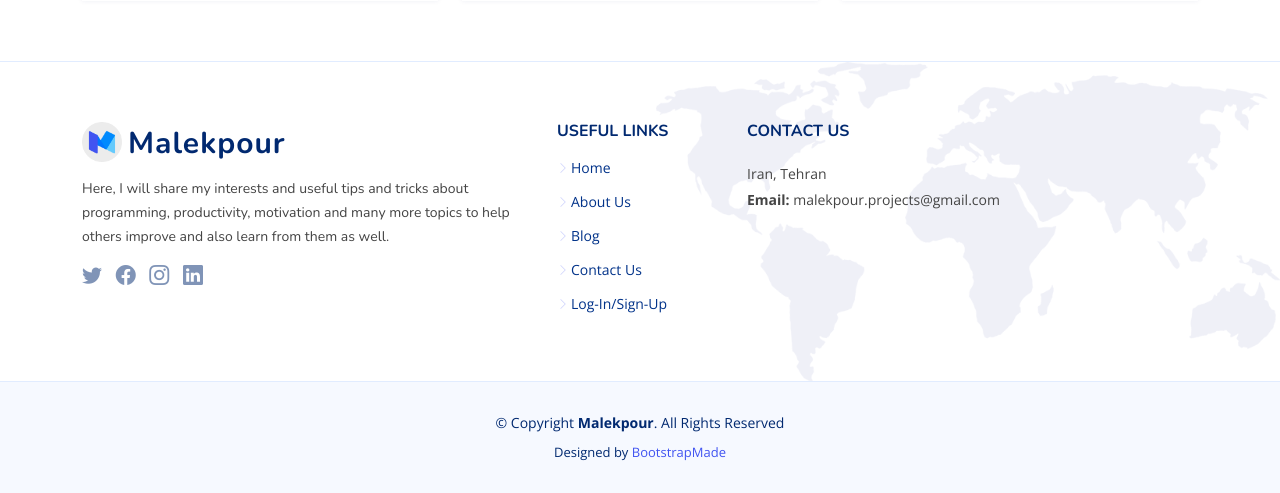
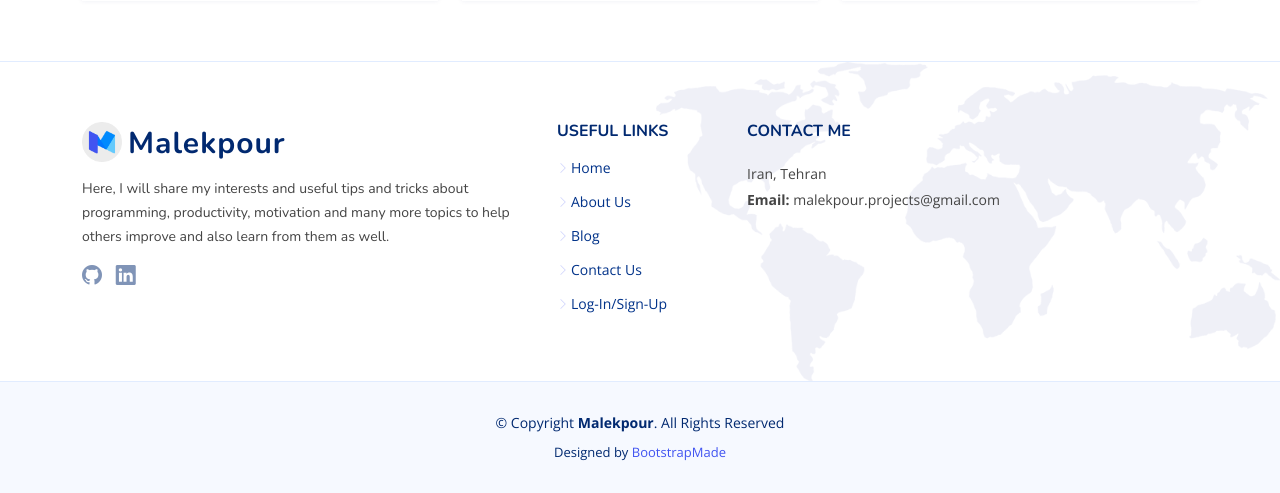
Before and after one commit to Malekpour99/themalekpour.com, a Django app: page /about in a window 1280 px wide. Shown: the part 2085-2578 px from the top of the page. Run offline with Django 4.2, Linux system fonts and the light colour scheme; some libraries are stand-ins or nearby versions.

Commit message:
base - social links
Added my GitHub and LinkedIn accounts' links
also created dynamic links to the about template

```diff
--- a/templates/base.html
+++ b/templates/base.html
@@ -44,11 +44,11 @@
       <nav id="navbar" class="navbar">
         <ul>
           <li><a class="nav-link scrollto {% if request.path == '/' %} active {% endif %}" href="{% url 'website:index' %}">Home</a></li>
-          <li><a class="nav-link scrollto" href="#about">About</a></li>
+          <li><a class="nav-link scrollto {% if request.path == '/about' %} active {% endif %} " href="{% url 'website:about' %}">About</a></li>
           <li><a href="blog.html">Blog</a></li>
-          <li><a class="nav-link scrollto {% if request.path == '/contact' %} active {% endif %}"" href="{% url 'website:contact' %}">Contact</a></li>
-          <li><a class="getstarted" href="#about">Log-in</a></li>
-          <li><a class="getstarted" href="#about">Sign-up</a></li>
+          <li><a class="nav-link scrollto {% if request.path == '/contact' %} active {% endif %}" href="{% url 'website:contact' %}">Contact</a></li>
+          <li><a class="getstarted" href="#">Log-in</a></li>
+          <li><a class="getstarted" href="#">Sign-up</a></li>
         </ul>
         <i class="bi bi-list mobile-nav-toggle"></i>
       </nav><!-- .navbar -->
@@ -89,10 +89,8 @@
             </a>
             <p>Here, I will share my interests and useful tips and tricks about programming, productivity, motivation and many more topics to help others improve and also learn from them as well.</p>
             <div class="social-links mt-3">
-              <a href="#" class="twitter"><i class="bi bi-twitter"></i></a>
-              <a href="#" class="facebook"><i class="bi bi-facebook"></i></a>
-              <a href="#" class="instagram"><i class="bi bi-instagram"></i></a>
-              <a href="#" class="linkedin"><i class="bi bi-linkedin"></i></a>
+              <a href="https://github.com/Malekpour99" class="twitter"><i class="bi bi-github"></i></a>
+              <a href="https://www.linkedin.com/in/amirhosein-malekpour-44abb8172/" class="linkedin"><i class="bi bi-linkedin"></i></a>
             </div>
           </div>
 
@@ -100,7 +98,7 @@
             <h4>Useful Links</h4>
             <ul>
               <li><i class="bi bi-chevron-right"></i> <a href="{% url 'website:index' %}">Home</a></li>
-              <li><i class="bi bi-chevron-right"></i> <a href="#about">About Us</a></li>
+              <li><i class="bi bi-chevron-right"></i> <a href="{% url 'website:about' %}">About Us</a></li>
               <li><i class="bi bi-chevron-right"></i> <a href="#">Blog</a></li>
               <li><i class="bi bi-chevron-right"></i> <a href="{% url 'website:contact' %}">Contact Us</a></li>
               <li><i class="bi bi-chevron-right"></i> <a href="#">Log-In/Sign-Up</a></li>
@@ -108,7 +106,7 @@
           </div>
 
           <div class="col-lg-3 col-md-12 footer-contact text-center text-md-start">
-            <h4>Contact Us</h4>
+            <h4>Contact Me</h4>
             <p>
               Iran, Tehran <br>
               <strong>Email:</strong> malekpour.projects@gmail.com<br>
```
